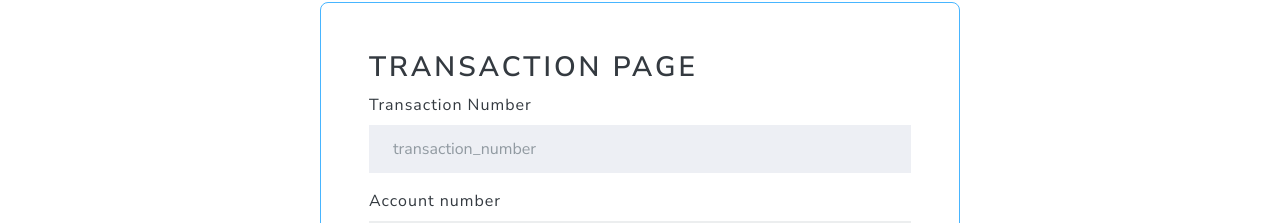
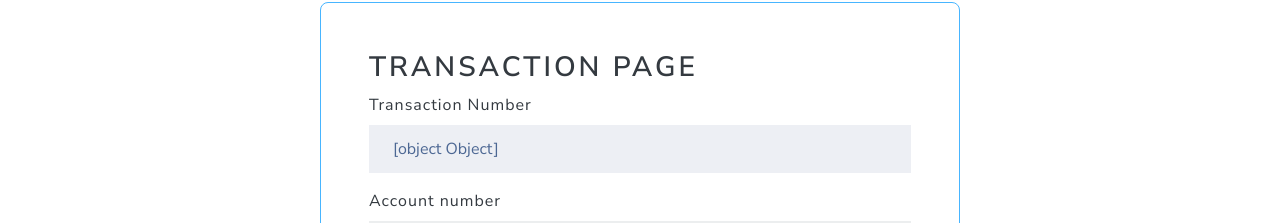
Before and after one commit to subhankar-nitt/group4-capstone-project-2, a React (Create React App) app in the folder bankapplication-20221104T101817Z-001/bankapplication/: page /transactions in a window 1280 px wide. Shown: the part 191-414 px from the top of the page. Built offline with nearby package versions, Linux system fonts and the light colour scheme; sample sign-in values are in the browser's storage.

Commit message:
chnages in front end

```diff
--- a/bankapplication-20221104T101817Z-001/bankapplication/src/Components/ApplyLoan.jsx
+++ b/bankapplication-20221104T101817Z-001/bankapplication/src/Components/ApplyLoan.jsx
@@ -23,7 +23,7 @@ const validateField = (field, value) => {
             return false;
     }
 };
-const branches = ["BLR", "HYD","KOL","CHEN","MUM","DEL","GUR"];
+const branches = ["blr", "hyd","kol","chen","mum","del","gur"];
 const ApplyLoan = () => {
     const context = useContext(AuthContext);
 
--- a/bankapplication-20221104T101817Z-001/bankapplication/src/Components/TransactionManagement.jsx
+++ b/bankapplication-20221104T101817Z-001/bankapplication/src/Components/TransactionManagement.jsx
@@ -34,6 +34,7 @@ const TransactionManagement = () => {
 
     const [loan, setLoan] = useState({
         userId: context.user,
+        transactionNumber: context.user,
 
         transactionType: transactionTypes[0],
     });
@@ -47,17 +48,17 @@ const TransactionManagement = () => {
     const apply = (e) => {
         e.preventDefault();
         axios
-            .post(`http://localhost:8080/addTransactions/`, {
-                transaction_number: loan.transaction_number,
+            .post(`http://localhost:8080/addTransaction/`, {
+                transaction_number: loan.transactionNumber,
                 account_number: loan.userId,
                 medium_of_transaction: loan.medium_of_transaction,
                 date_of_transaction: new Date().toISOString().split("T")[0],
                 transaction_type: loan.transactionType,
-                transaction_amount: loan.transaction_amount,
+                transaction_amount: loan.amount,
             })
             .then((resp) => {
                 console.log(resp);
-                alert("Transaction completed successfully");
+                alert("Transaction completed successfully current balance "+resp?.data);
                 navigate("/");
             })
             .catch((err) => {
@@ -86,16 +87,16 @@ const TransactionManagement = () => {
                         <Label for='userId'>Transaction Number</Label>
                         <Input
                             type='text'
-                            name='transaction_number'
-                            id='transaction_number'
-                            placeholder='transaction_number'
-                            value={loan.transaction_number}
-                            onChange={handleChange}
+                            name='transactionNumber'
+                            id='transactionNumber'
+                            placeholder='transactionNumber'
+                            value={loan.transactionNumber}
+                            // onChange={handleChange}
                             required
-                            invalid={
-                                loan?.transaction_number === "" ||
-                                !valid.transaction_number
-                            }
+                            // disabled                            invalid={
+                            //     loan?.transaction_number === "" ||
+                            //     !valid.transaction_number
+                            // }
                         />
                         <FormFeedback>
                             Please enter a valid account number
```
